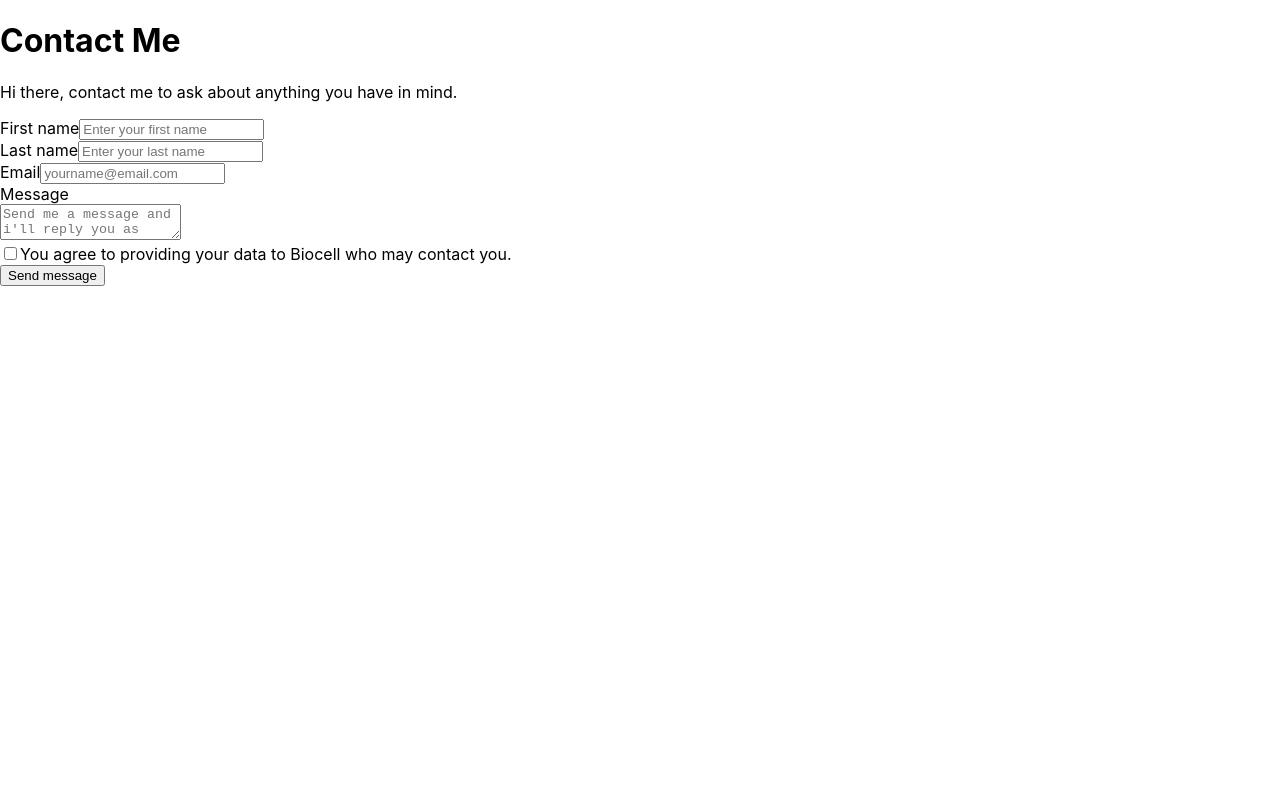
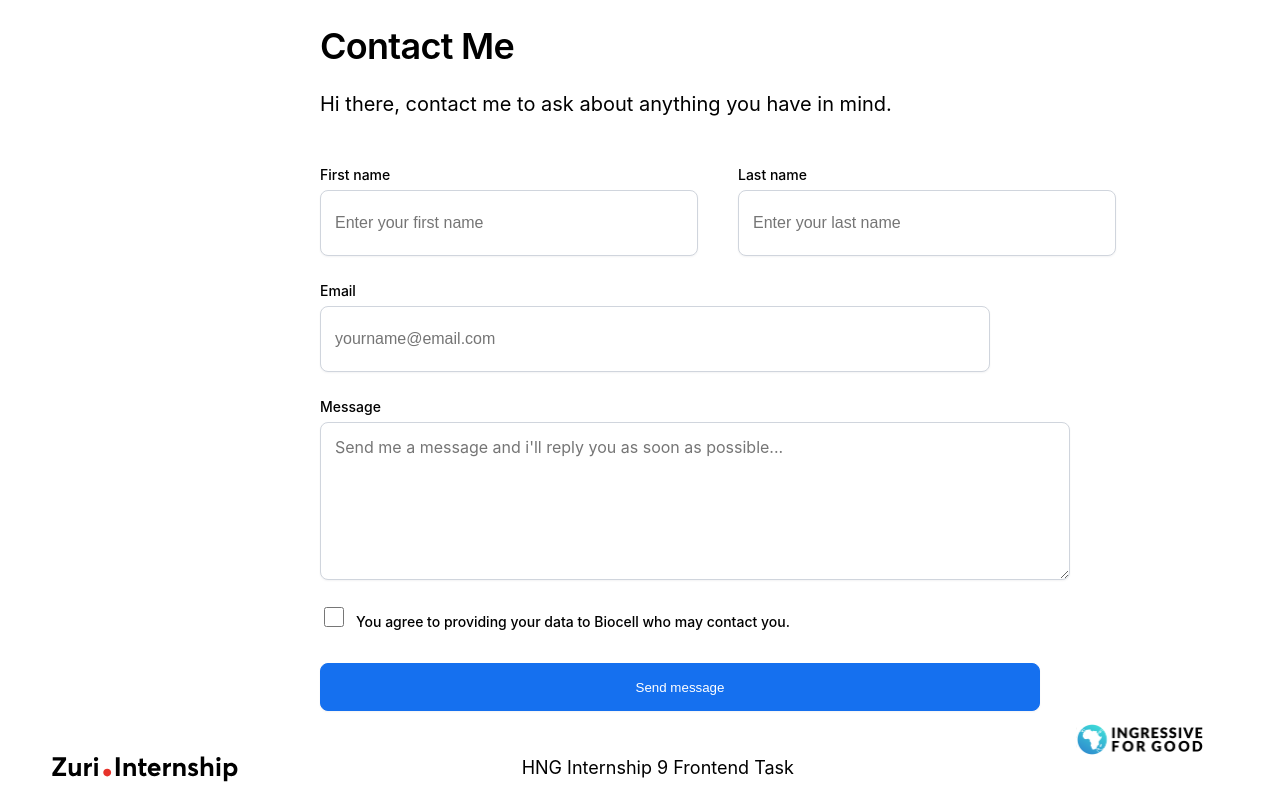
Before and after one commit to biocell/linktree, a React (Create React App) app: page /contact in a window 1280 px wide. Built offline with nearby package versions, Linux system fonts and the light colour scheme.

Commit message:
style: styled contact page

```diff
--- a/src/index.css
+++ b/src/index.css
@@ -172,6 +172,125 @@ hr {
 .zuri{
   padding-top: 11px;
 }
+#container{
+  width: 50%;
+  margin:0 auto;
+}
+#heading{
+  font-weight: 600;
+font-size: 36px;
+letter-spacing: -0.02em;
+}
+#supporting_text{
+  font-weight: 400;
+font-size: 20px;
+margin:20px 0 48px 0;
+}
+.name_row{
+  display:flex;
+  gap:40px;
+  justify-content: space-between;
+  margin: 0 0 24px 0;
+  width: 100%;
+}
+#first_name{
+  display: flex;
+  flex-direction: row;
+  align-items: center;
+  margin-top:6px;
+  padding: 10px 14px;
+  width: 348px;
+  height: 44px;
+  box-shadow: 0px 1px 2px rgba(16, 24, 40, 0.05);
+border-radius: 8px;
+border: 1px solid #D0D5DD;
+}
+#last_name{
+  display: flex;
+flex-direction: row;
+align-items: center;
+margin-top:6px;
+padding: 10px 14px;
+gap: 8px;
+width: 348px;
+height: 44px;
+box-shadow: 0px 1px 2px rgba(16, 24, 40, 0.05);
+border-radius: 8px;
+border: 1px solid #D0D5DD;
+}
+#email{
+  display: flex;
+flex-direction: row;
+align-items: center;
+margin: 6px 0 24px 0;
+padding: 10px 14px;
+width: 100%;
+height: 44px;
+background: #FFFFFF;
+border: 1px solid #D0D5DD;
+box-shadow: 0px 1px 2px rgba(16, 24, 40, 0.05);
+border-radius: 8px;
+align-self: center;
+}
+#message{
+  display: flex;
+flex-direction: row;
+align-items: flex-start;
+padding: 12px 14px;
+margin: 6px 0 24px 0;
+gap: 8px;
+width: 720px;
+height: 132px;
+background: #FFFFFF;
+border: 1px solid #D0D5DD;
+box-shadow: 0px 1px 2px rgba(16, 24, 40, 0.05);
+border-radius: 8px;
+}
+textarea{
+  font-family: 'Inter';
+font-style: normal;
+font-weight: 400;
+font-size: 16px;
+line-height: 24px;
+}
+#consent_parent{
+  font-weight: 400;
+  font-size: 16px;
+}
+#consent{
+  width: 20px;
+height: 20px;
+background: #FFFFFF;
+border: 1px solid #D0D5DD;
+border-radius: 6px;
+margin-right:12px;
+}
+label{
+  font-weight: 500;
+font-size: 14px;
+}
+input{
+  font-weight: 400;
+font-size: 16px;
+}
+#btn__submit{
+display: flex;
+flex-direction: row;
+justify-content: center;
+align-items: center;
+padding: 12px 20px;
+margin:32px 0 0 0;
+gap: 8px;
+width: 720px;
+height: 48px;
+background: #1570EF;
+color: #FFFFFF;
+border: 1px solid #1570EF;
+box-shadow: 0px 1px 2px rgba(16, 24, 40, 0.05);
+border-radius: 8px;
+}
+
+
 @media only screen and (max-width: 600px) {
   #footer {
     flex-direction: column;
--- a/src/index.js
+++ b/src/index.js
@@ -3,6 +3,7 @@ import { BrowserRouter } from 'react-router-dom';
 import ReactDOM from 'react-dom/client';
 import './index.css';
 import App from './App';
+import Footer from './Footer'
 import reportWebVitals from './reportWebVitals';
 
 const root = ReactDOM.createRoot(document.getElementById('root'));
@@ -11,6 +12,7 @@ root.render(
   <BrowserRouter>
   <React.StrictMode>
     <App />
+    <Footer />
   </React.StrictMode>
   </BrowserRouter>
 );
```
